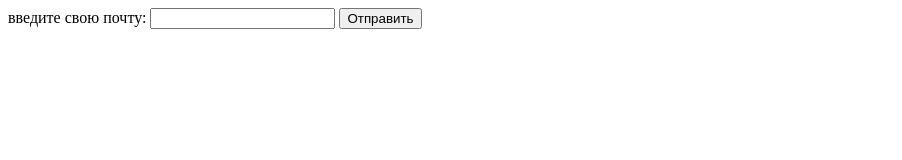
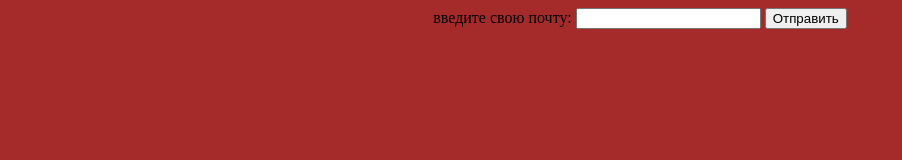
Before and after one commit to irina-melnikova2019/first, a plain HTML site: page index.html in a window 1280 px wide. Shown: the whole page, without its empty margins (0-902 px from the left). Drawn offline with Linux system fonts and the light colour scheme.

Commit message:
create css file
create css file

```diff
--- a/index.html
+++ b/index.html
@@ -3,6 +3,7 @@
 <head>
     <meta charset="UTF-8">
     <title>Document</title>
+    <link rel="stylesheet" href="stile.css">
 </head>
 <body>
     <form action="">
--- /dev/null
+++ b/stile.css
@@ -0,0 +1,5 @@
+body{
+    background-color: brown;
+    display: flex;
+    justify-content: center;
+}
```
